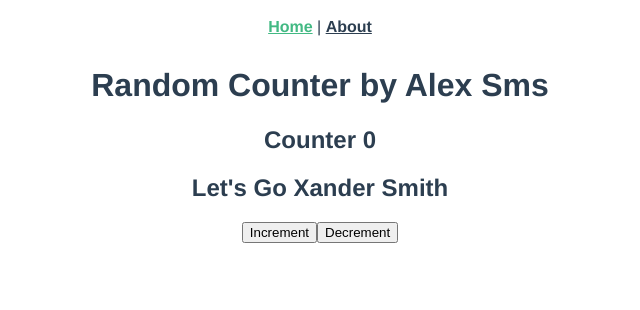
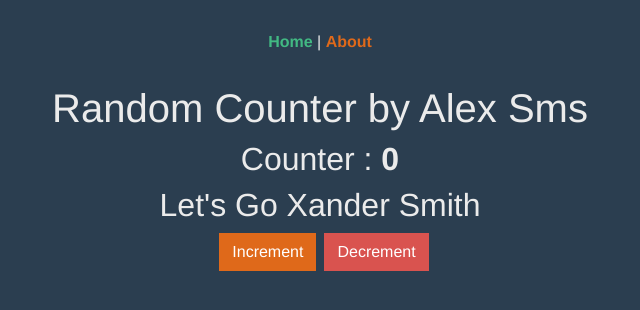
Before and after one commit to alexandersms/vue-app-test-buddy, a Vue app: page / in a window 1280 px wide. Shown: the top 310 px of the page, without its empty margins (320-960 px from the left). Built offline with nearby package versions, Linux system fonts and the light colour scheme.

Commit message:
installation bootswatch

```diff
--- a/package.json
+++ b/package.json
@@ -10,6 +10,7 @@
     "lint": "vue-cli-service lint"
   },
   "dependencies": {
+    "bootswatch": "^4.5.0",
     "core-js": "^3.6.5",
     "vue": "^2.6.11",
     "vue-router": "^3.2.0"
--- a/src/App.vue
+++ b/src/App.vue
@@ -14,16 +14,14 @@
   -webkit-font-smoothing: antialiased;
   -moz-osx-font-smoothing: grayscale;
   text-align: center;
-  color: #2c3e50;
 }
 
 #nav {
-  padding: 10px;
+  padding: 30px;
 }
 
 #nav a {
   font-weight: bold;
-  color: #2c3e50;
 }
 
 #nav a.router-link-exact-active {
--- a/src/main.js
+++ b/src/main.js
@@ -1,6 +1,8 @@
 import Vue from "vue";
 import App from "./App.vue";
 import router from "./router";
+
+import "bootswatch/dist/superhero/bootstrap.min.css";
 
 Vue.config.productionTip = false;
 
--- a/src/views/Home.vue
+++ b/src/views/Home.vue
@@ -1,10 +1,16 @@
 <template>
   <div class="home">
     <h1>Random Counter by Alex Sms</h1>
-    <h2>Counter {{ counter }}</h2>
+    <h2>
+      Counter : <span class="font-weight-bold">{{ counter }}</span>
+    </h2>
     <h2>Let's Go Xander Smith</h2>
-    <button id="increment" @click="increment">Increment</button>
-    <button id="decrement" @click="decrement">Decrement</button>
+    <button class="btn btn-primary mx-2" id="increment" @click="increment">
+      Increment
+    </button>
+    <button class="btn btn-danger" id="decrement" @click="decrement">
+      Decrement
+    </button>
   </div>
 </template>
 
```
Also changed, not shown: 1 other file (tests, documents, lock files or other folders).
